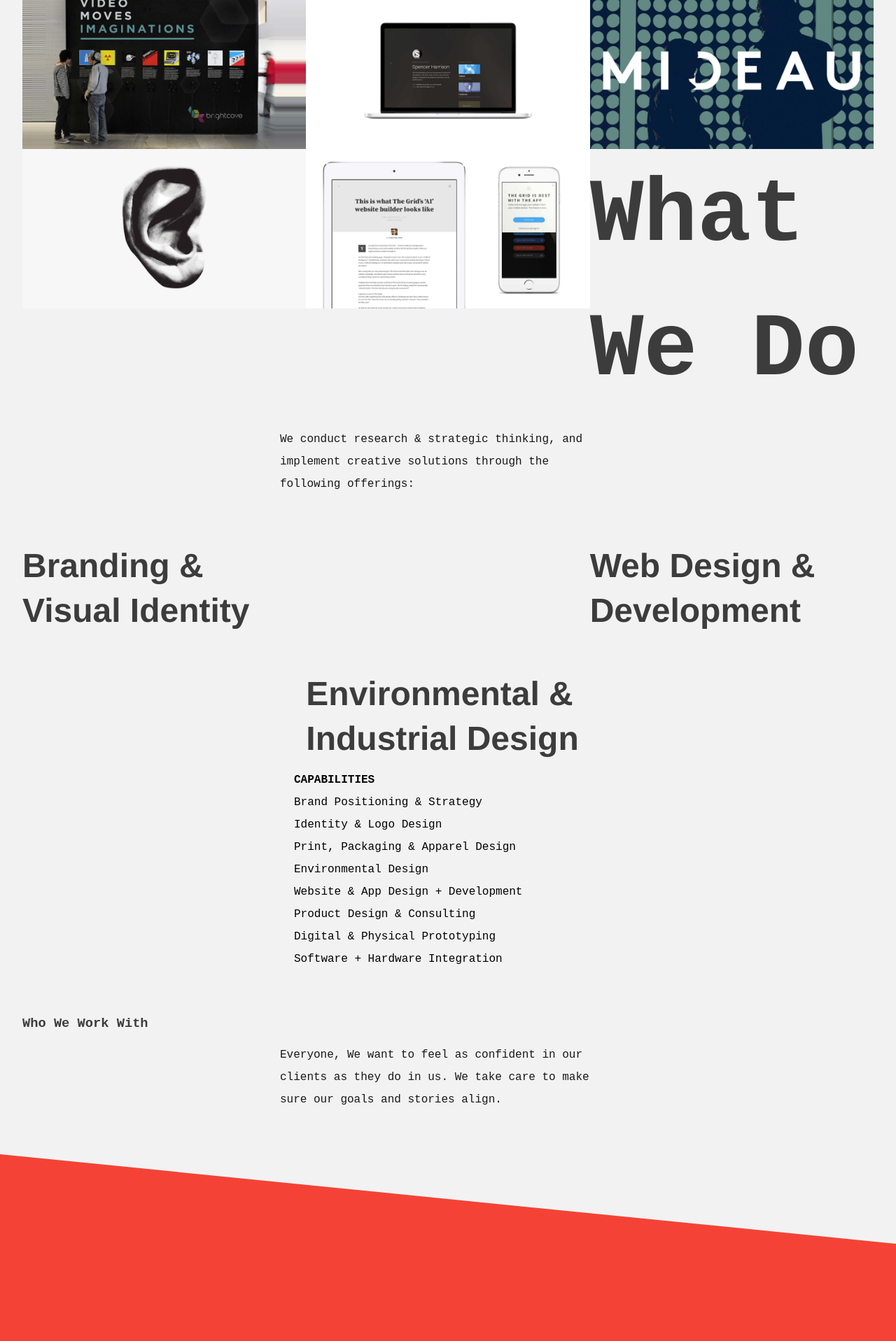
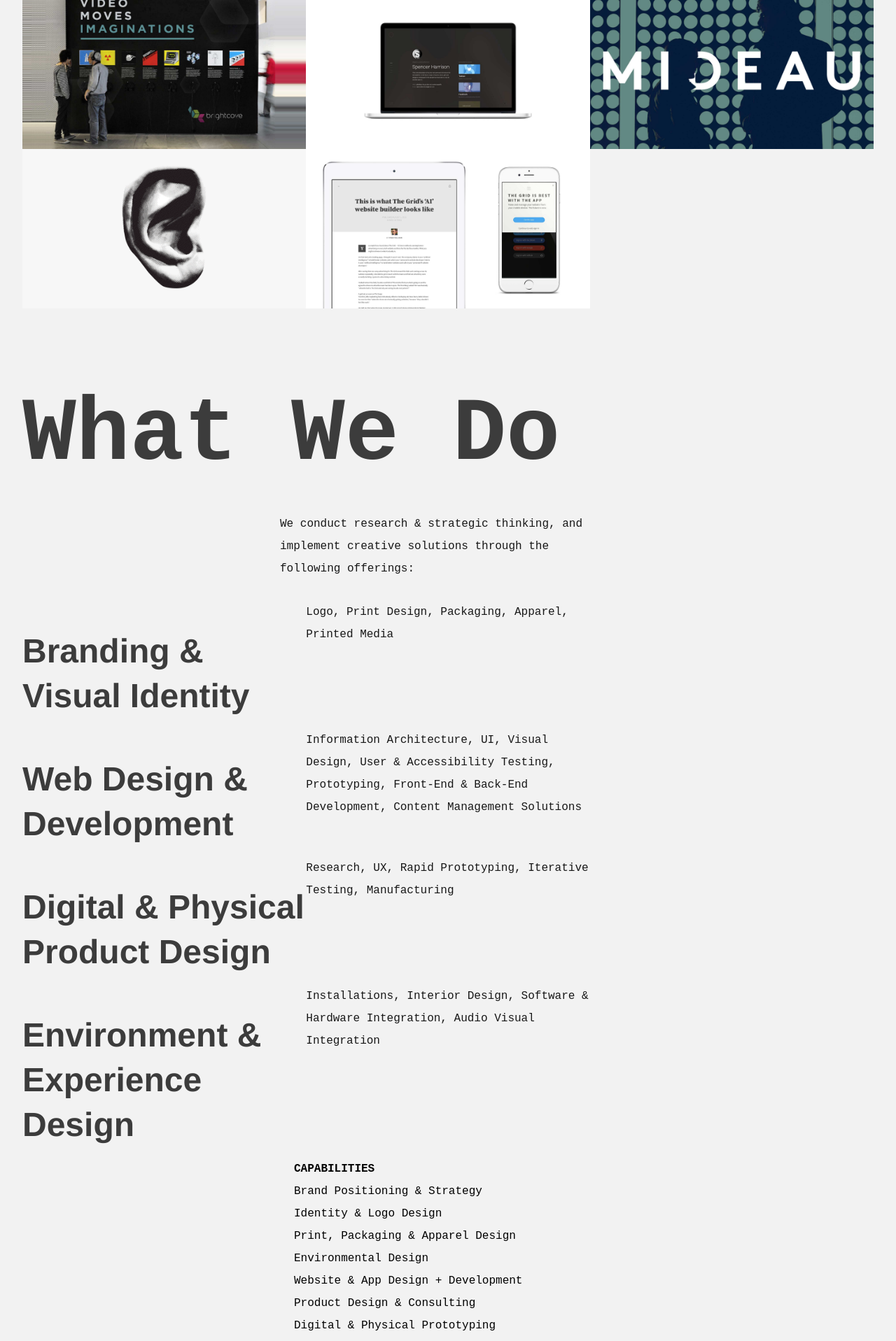
Before and after one commit to morfdesign/morfdesign.github.io, a Jekyll site: the page built from index.html, in a window 1280 px wide. Shown: the part 3280-5197 px from the top of the page at 70% size. Built offline with Jekyll 4.4.1, drawn with Linux system fonts in a browser that asks for light colours.

Commit message:
Skills List

```diff
--- a/_sass/_layout.scss
+++ b/_sass/_layout.scss
@@ -76,6 +76,9 @@
   >li, >div{
     float:left;
   }
+  .cell{
+    padding:$space1;
+  }
 
 }
 
@@ -107,12 +110,7 @@ $column-count: 12;
 @mixin subtract-margin{
 	margin: 0 0 0 -#{$gutter};
 }
-.grid{
 
-
-	//@include grid;
-	//@include subtract-margin;
-}
 div.flex{
   @include flex;
 }
@@ -203,10 +201,10 @@ div.flex{
 /*
  * Clearfix Classes
  */
-//.cf:before,
-//.cf:after { content: " "; display: table; }
-//.cf:after { clear: both; }
-//.cf {       *zoom: 1; }
+.cf:before,
+.cf:after { content: " "; display: table; }
+.cf:after { clear: both; }
+.cf {       *zoom: 1; }
 
 
 
--- a/index.html
+++ b/index.html
@@ -57,19 +57,29 @@ layout: home
         <div class="col-12 s-col-6 m-col-4 ratio-16-9"> <img src="img/work/ear.gif" alt=""> </div>
         <div class="col-12 s-col-6 m-col-4 ratio-16-9"> <img src="img/work/mobileUIdesign.jpg" alt=""> </div>
       </div>
-      <h1>What We Do</h1>
-      <p>We conduct research &amp; strategic thinking, and implement creative solutions through the following offerings:</p>
+      <div class="grid cf">
+        <h1>What We Do</h1>
+        <p>We conduct research &amp; strategic thinking, and implement creative solutions through the following offerings:</p>
+      </div>
+
       <div class="grid cf">
         <div class="col-12 s-col-6 m-col-4"> <h2> Branding &amp; Visual Identity </h2> </div>
-        <div class="col-12 s-col-6 m-col-4"> <p> </p> </div>
+        <div class="col-12 s-col-6 m-col-4"> <p> Logo, Print Design, Packaging, Apparel, Printed Media </p> </div>
       </div>
+
       <div class="grid cf">
         <div class="col-12 s-col-6 m-col-4"> <h2> Web Design &amp; Development </h2> </div>
-        <div class="col-12 s-col-6 m-col-4"> <p> </p> </div>
+        <div class="col-12 s-col-6 m-col-4"> <p> Information Architecture, UI, Visual Design, User &amp; Accessibility Testing, Prototyping, Front-End &amp; Back-End Development, Content Management Solutions </p> </div>
       </div>
+
       <div class="grid cf">
-        <div class="col-12 s-col-6 m-col-4"> <h2> Environmental &amp; Industrial Design</h2> </div>
-        <div class="col-12 s-col-6 m-col-4"> <p> </p> </div>
+        <div class="col-12 s-col-6 m-col-4"> <h2> Digital &amp; Physical Product Design </h2> </div>
+        <div class="col-12 s-col-6 m-col-4"> <p> Research, UX, Rapid Prototyping, Iterative Testing, Manufacturing </p> </div>
+      </div>
+
+      <div class="grid cf">
+        <div class="col-12 s-col-6 m-col-4"> <h2> Environment &amp; Experience Design</h2> </div>
+        <div class="col-12 s-col-6 m-col-4"> <p> Installations, Interior Design, Software &amp; Hardware Integration, Audio Visual Integration</p> </div>
       </div>
 
 
```
Also changed, not shown: drafts/purpose.md (+3 -3 lines).
